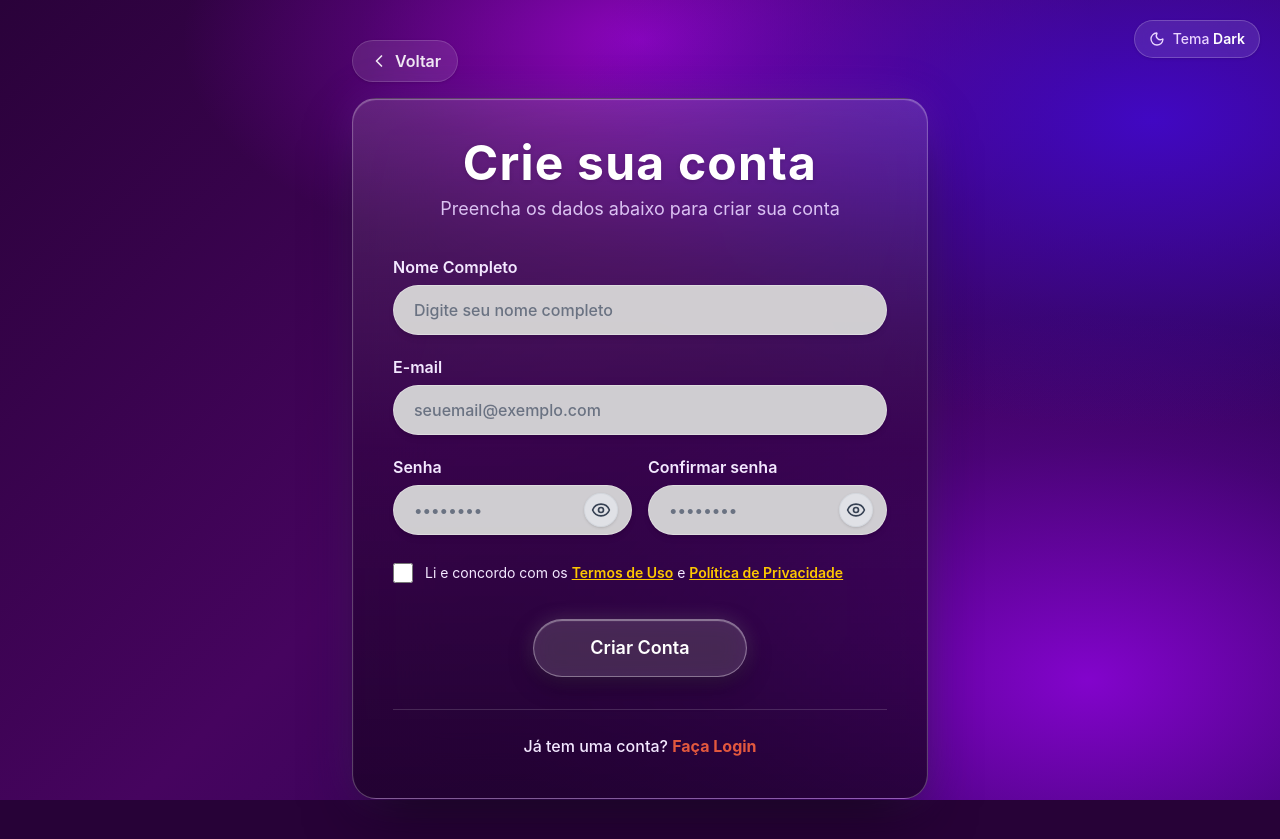
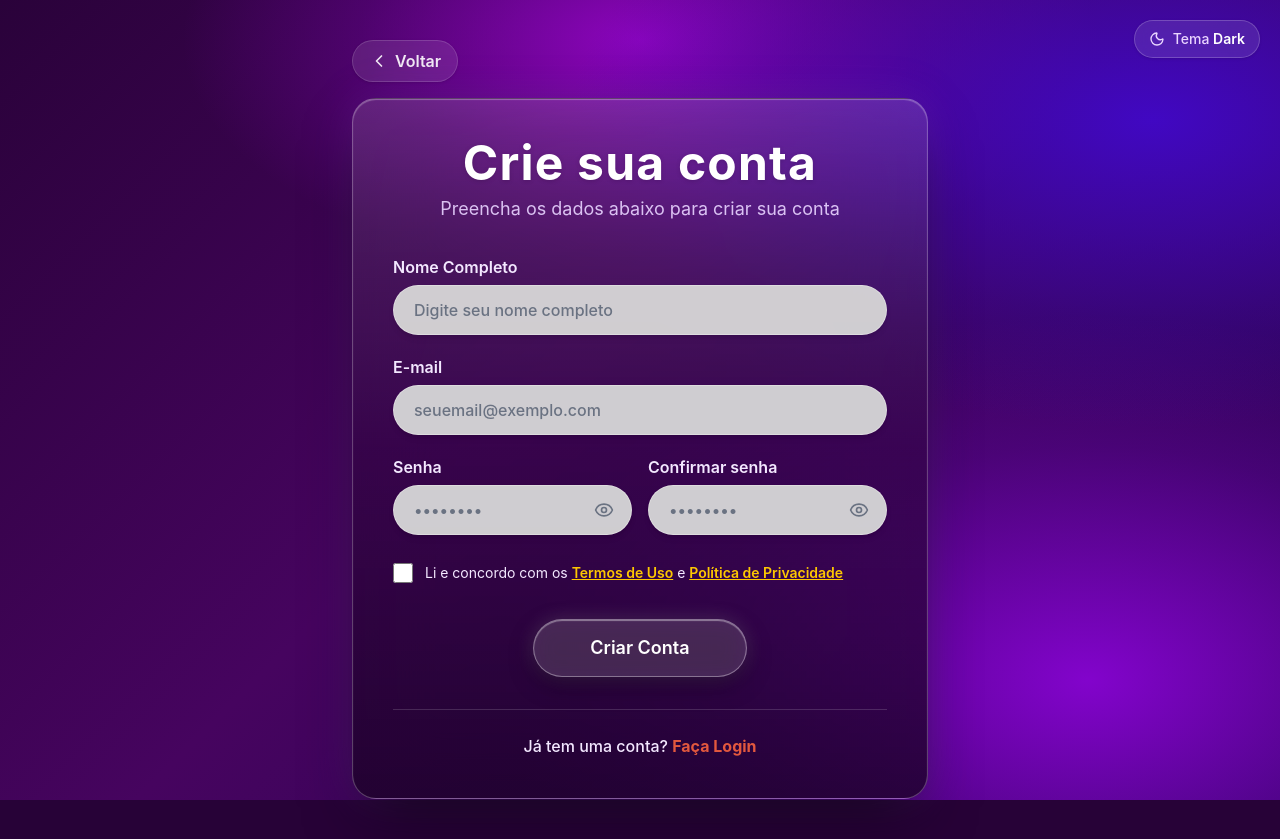
Before and after one commit to rafaelccbr/GerenciadorDeTarefas, a React (Vite) app in the folder frontend/: page / in a window 1280 px wide. Both pictures are taken after a click on the button "Crie uma Agora". Built offline with nearby package versions, Linux system fonts and the light colour scheme; no server answers.

Commit message:
fix: reverter botao de olho para o estilo limpo e unificar aparencia das caixas de login com cadastro

```diff
--- a/frontend/src/components/Cadastro.jsx
+++ b/frontend/src/components/Cadastro.jsx
@@ -185,10 +185,10 @@ export function Cadastro({ aoVoltarParaLogin, aoAbrirTermos, aoCadastroSucesso }
                   type="button"
                   onMouseDown={(e) => e.preventDefault()}
                   onClick={() => setMostrarSenha(!mostrarSenha)}
-                  className={`absolute right-3.5 p-1.5 rounded-full transition-all cursor-pointer focus:outline-none active:scale-95 ${
+                  className={`absolute right-3.5 p-1 rounded-full transition-colors cursor-pointer focus:outline-none ${
                     ehDark
-                      ? 'text-white bg-purple-500/30 hover:bg-purple-500/50 border border-purple-400/50 hover:border-purple-300 shadow-[0_0_12px_rgba(168,85,247,0.3)]'
-                      : 'text-gray-700 hover:text-gray-900 bg-gray-200/80 hover:bg-gray-300 border border-gray-300/80 shadow-sm'
+                      ? 'text-purple-200/70 hover:text-white hover:bg-white/10'
+                      : 'text-gray-500 hover:text-gray-900 hover:bg-gray-300/50'
                   }`}
                   title={mostrarSenha ? 'Ocultar senha' : 'Ver senha'}
                   aria-label={mostrarSenha ? 'Ocultar senha' : 'Ver senha'}
@@ -220,10 +220,10 @@ export function Cadastro({ aoVoltarParaLogin, aoAbrirTermos, aoCadastroSucesso }
                   type="button"
                   onMouseDown={(e) => e.preventDefault()}
                   onClick={() => setMostrarConfirmarSenha(!mostrarConfirmarSenha)}
-                  className={`absolute right-3.5 p-1.5 rounded-full transition-all cursor-pointer focus:outline-none active:scale-95 ${
+                  className={`absolute right-3.5 p-1 rounded-full transition-colors cursor-pointer focus:outline-none ${
                     ehDark
-                      ? 'text-white bg-purple-500/30 hover:bg-purple-500/50 border border-purple-400/50 hover:border-purple-300 shadow-[0_0_12px_rgba(168,85,247,0.3)]'
-                      : 'text-gray-700 hover:text-gray-900 bg-gray-200/80 hover:bg-gray-300 border border-gray-300/80 shadow-sm'
+                      ? 'text-purple-200/70 hover:text-white hover:bg-white/10'
+                      : 'text-gray-500 hover:text-gray-900 hover:bg-gray-300/50'
                   }`}
                   title={mostrarConfirmarSenha ? 'Ocultar senha' : 'Ver senha'}
                   aria-label={mostrarConfirmarSenha ? 'Ocultar senha' : 'Ver senha'}
--- a/frontend/src/components/Login.jsx
+++ b/frontend/src/components/Login.jsx
@@ -84,7 +84,7 @@ export function Login({ aoIrParaCadastro, aoLogarComSucesso, aoEsqueceuSenha })
               value={email}
               onChange={(e) => setEmail(e.target.value)}
               placeholder="seuemail@exemplo.com"
-              className={`w-full max-w-sm px-6 py-3.5 rounded-full text-center focus:outline-none focus:ring-4 transition-all font-medium border shadow-md ${
+              className={`w-full max-w-sm px-5 py-3 rounded-full text-center focus:outline-none focus:ring-4 transition-all font-medium border shadow-md ${
                 ehDark
                   ? 'bg-white/10 hover:bg-white/[0.14] focus:bg-white/[0.16] text-white placeholder-purple-200/50 border-white/20 focus:border-purple-400 focus:ring-purple-400/50'
                   : 'bg-[#d9d9d9]/95 hover:bg-white focus:bg-white text-gray-900 placeholder-gray-500 border-white/30 focus:border-purple-400 focus:ring-purple-400/50'
@@ -104,7 +104,7 @@ export function Login({ aoIrParaCadastro, aoLogarComSucesso, aoEsqueceuSenha })
                 value={senha}
                 onChange={(e) => setSenha(e.target.value)}
                 placeholder="••••••••"
-                className={`w-full px-12 py-3.5 rounded-full text-center focus:outline-none focus:ring-4 transition-all font-medium border shadow-md ${
+                className={`w-full px-12 py-3 rounded-full text-center focus:outline-none focus:ring-4 transition-all font-medium border shadow-md ${
                   ehDark
                     ? 'bg-white/10 hover:bg-white/[0.14] focus:bg-white/[0.16] text-white placeholder-purple-200/50 border-white/20 focus:border-purple-400 focus:ring-purple-400/50'
                     : 'bg-[#d9d9d9]/95 hover:bg-white focus:bg-white text-gray-900 placeholder-gray-500 border-white/30 focus:border-purple-400 focus:ring-purple-400/50'
@@ -115,10 +115,10 @@ export function Login({ aoIrParaCadastro, aoLogarComSucesso, aoEsqueceuSenha })
                 type="button"
                 onMouseDown={(e) => e.preventDefault()}
                 onClick={() => setMostrarSenha(!mostrarSenha)}
-                className={`absolute right-3.5 p-1.5 rounded-full transition-all cursor-pointer focus:outline-none active:scale-95 ${
+                className={`absolute right-3.5 p-1 rounded-full transition-colors cursor-pointer focus:outline-none ${
                   ehDark
-                    ? 'text-white bg-purple-500/30 hover:bg-purple-500/50 border border-purple-400/50 hover:border-purple-300 shadow-[0_0_12px_rgba(168,85,247,0.3)]'
-                    : 'text-gray-700 hover:text-gray-900 bg-gray-200/80 hover:bg-gray-300 border border-gray-300/80 shadow-sm'
+                    ? 'text-purple-200/70 hover:text-white hover:bg-white/10'
+                    : 'text-gray-500 hover:text-gray-900 hover:bg-gray-300/50'
                 }`}
                 title={mostrarSenha ? 'Ocultar senha' : 'Ver senha'}
                 aria-label={mostrarSenha ? 'Ocultar senha' : 'Ver senha'}
--- a/frontend/src/components/ModalGerenciarConta.jsx
+++ b/frontend/src/components/ModalGerenciarConta.jsx
@@ -358,10 +358,10 @@ export function ModalGerenciarConta({ usuario, aoAtualizarUsuario, aoExcluirCont
                   type="button"
                   onMouseDown={(e) => e.preventDefault()}
                   onClick={() => setMostrarNovaSenha(!mostrarNovaSenha)}
-                  className={`absolute right-3.5 p-1.5 rounded-xl transition-all cursor-pointer focus:outline-none active:scale-95 ${
+                  className={`absolute right-3.5 p-1 rounded-full transition-colors cursor-pointer focus:outline-none ${
                     ehDark
-                      ? 'text-white bg-purple-500/30 hover:bg-purple-500/50 border border-purple-400/50 hover:border-purple-300 shadow-[0_0_12px_rgba(168,85,247,0.3)]'
-                      : 'text-gray-700 hover:text-gray-900 bg-gray-200/80 hover:bg-gray-300 border border-gray-300/80 shadow-sm'
+                      ? 'text-purple-200/70 hover:text-white hover:bg-white/10'
+                      : 'text-gray-500 hover:text-gray-900 hover:bg-gray-300/50'
                   }`}
                   title={mostrarNovaSenha ? 'Ocultar senha' : 'Ver senha'}
                   aria-label={mostrarNovaSenha ? 'Ocultar senha' : 'Ver senha'}
@@ -413,10 +413,10 @@ export function ModalGerenciarConta({ usuario, aoAtualizarUsuario, aoExcluirCont
                   type="button"
                   onMouseDown={(e) => e.preventDefault()}
                   onClick={() => setMostrarConfirmarSenha(!mostrarConfirmarSenha)}
-                  className={`absolute right-3.5 p-1.5 rounded-xl transition-all cursor-pointer focus:outline-none active:scale-95 ${
+                  className={`absolute right-3.5 p-1 rounded-full transition-colors cursor-pointer focus:outline-none ${
                     ehDark
-                      ? 'text-white bg-purple-500/30 hover:bg-purple-500/50 border border-purple-400/50 hover:border-purple-300 shadow-[0_0_12px_rgba(168,85,247,0.3)]'
-                      : 'text-gray-700 hover:text-gray-900 bg-gray-200/80 hover:bg-gray-300 border border-gray-300/80 shadow-sm'
+                      ? 'text-purple-200/70 hover:text-white hover:bg-white/10'
+                      : 'text-gray-500 hover:text-gray-900 hover:bg-gray-300/50'
                   }`}
                   title={mostrarConfirmarSenha ? 'Ocultar senha' : 'Ver senha'}
                   aria-label={mostrarConfirmarSenha ? 'Ocultar senha' : 'Ver senha'}
--- a/frontend/src/index.css
+++ b/frontend/src/index.css
@@ -67,3 +67,18 @@
   -ms-overflow-style: none; /* IE e Edge */
   scrollbar-width: none; /* Firefox */
 }
+
+/**
+ * ============================================================================
+ * PREVENÇÃO DE COR FORÇADA POR AUTOFILL DO NAVEGADOR NO TEMA DARK
+ * ============================================================================
+ */
+.theme-dark input:-webkit-autofill,
+.theme-dark input:-webkit-autofill:hover,
+.theme-dark input:-webkit-autofill:focus,
+.theme-dark input:-webkit-autofill:active {
+  -webkit-box-shadow: 0 0 0 1000px #180f24 inset !important;
+  -webkit-text-fill-color: #ffffff !important;
+  caret-color: #ffffff !important;
+  transition: background-color 5000s ease-in-out 0s;
+}
```
